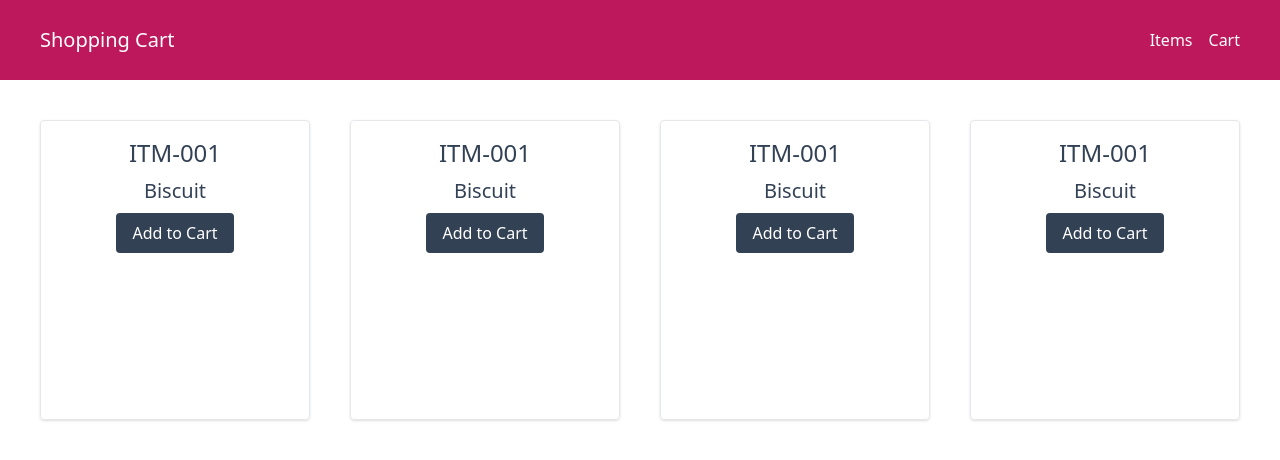
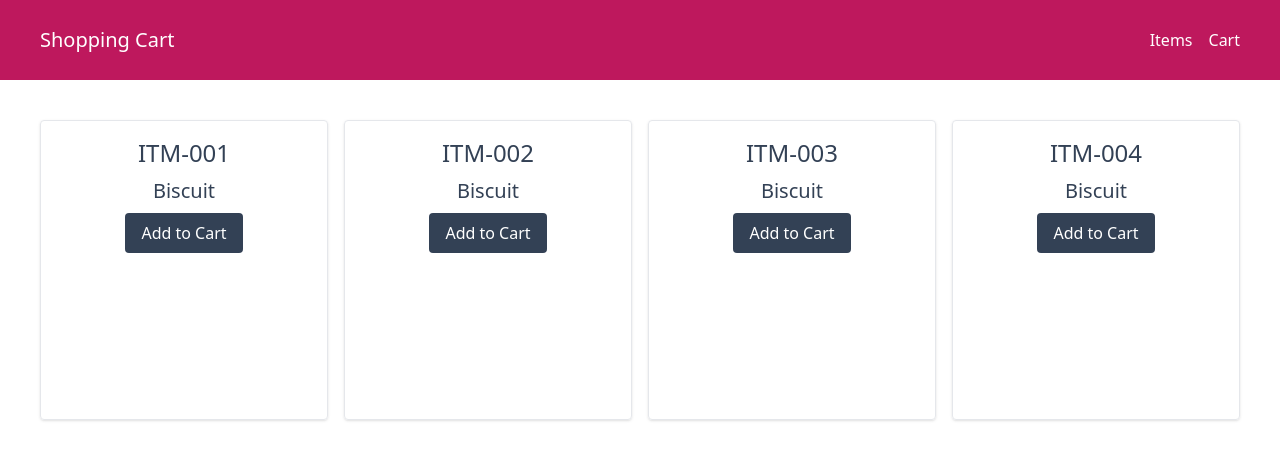
Before and after one commit to Sandun-Induranga/React-Redux-Shopping-Cart, a React (Create React App) app: page / in a window 1280 px wide. Shown: the top 460 px of the page. Built offline with nearby package versions, Linux system fonts and the light colour scheme.

Commit message:
Item Details Pass from Props

```diff
--- a/src/components/Item.js
+++ b/src/components/Item.js
@@ -1,10 +1,10 @@
 import React from "react";
 
-const Item = () => {
+const Item = (props) => {
   return (
     <div className="border shadow h-[300px] rounded flex flex-col items-center p-4 gap-2">
-      <h1 className="text-2xl text-slate-700">ITM-001</h1>
-      <h1 className="text-xl text-slate-700">Biscuit</h1>
+      <h1 className="text-2xl text-slate-700">{props.id}</h1>
+      <h1 className="text-xl text-slate-700">{props.name}</h1>
       <button className="bg-slate-700 text-white px-4 py-2 rounded">
         Add to Cart
       </button>
--- a/src/pages/Home.js
+++ b/src/pages/Home.js
@@ -3,11 +3,11 @@ import Item from "../components/Item";
 
 const Home = () => {
   return (
-    <div className="grid grid-cols-4 gap-10 p-10">
-      <Item />
-      <Item />
-      <Item />
-      <Item />
+    <div className="grid grid-cols-4 gap-4 p-10">
+      <Item id="ITM-001" name="Biscuit" />
+      <Item id="ITM-002" name="Biscuit" />
+      <Item id="ITM-003" name="Biscuit" />
+      <Item id="ITM-004" name="Biscuit" />
     </div>
   );
 };
```
